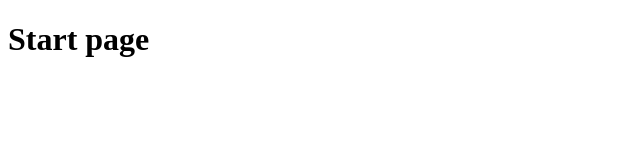
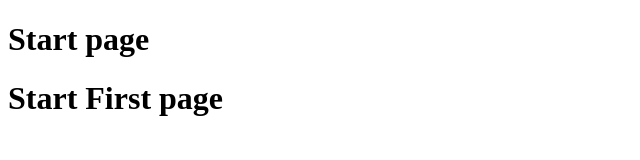
Before and after one commit to jecko78/tabaesale, a plain HTML site: page public/start.html in a window 1280 px wide. Shown: the whole page, without its empty margins (0-640 px from the left). Drawn offline with Linux system fonts and the light colour scheme.

Commit message:
test deploy firebase

```diff
--- a/public/start.html
+++ b/public/start.html
@@ -7,5 +7,6 @@
 </head>
 <body>
     <h1>Start page</h1>
+    <h1>Start First page</h1>
 </body>
 </html>
```
Also changed, not shown: 2 other files.
